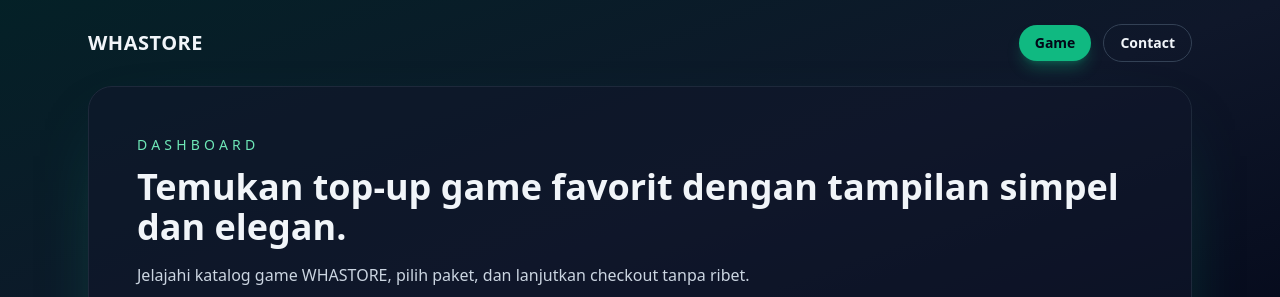
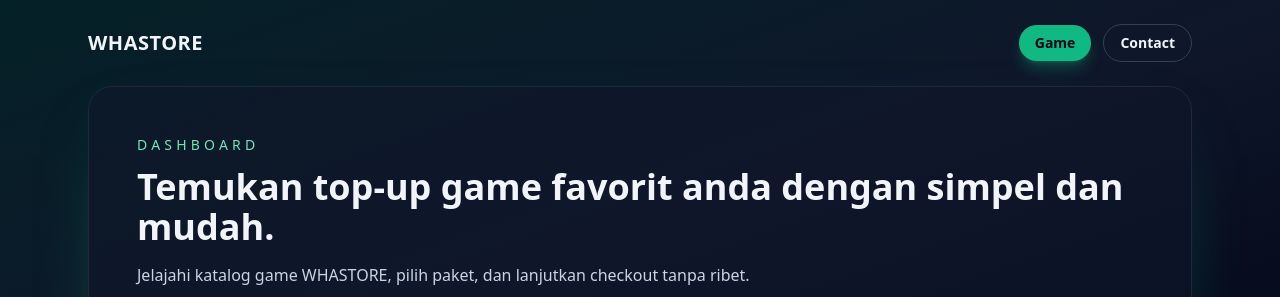
Before and after one commit to wildanhanifabdillah/store-frontend, a Next.js app: page / in a window 1280 px wide. Shown: the top 297 px of the page. Built offline with nearby package versions, Linux system fonts and the light colour scheme; no server answers.

Commit message:
feat: fix README.md

```diff
--- a/app/page.tsx
+++ b/app/page.tsx
@@ -32,7 +32,7 @@
               Dashboard
             </p>
             <h1 className="mt-3 text-3xl md:text-4xl font-bold leading-tight">
-              Temukan top-up game favorit dengan tampilan simpel dan elegan.
+              Temukan top-up game favorit anda dengan simpel dan mudah.
             </h1>
             <p className="mt-4 text-slate-300 md:w-2/3">
               Jelajahi katalog game WHASTORE, pilih paket, dan lanjutkan checkout
```
Also changed, not shown: 1 other file (tests, documents, lock files or other folders).
